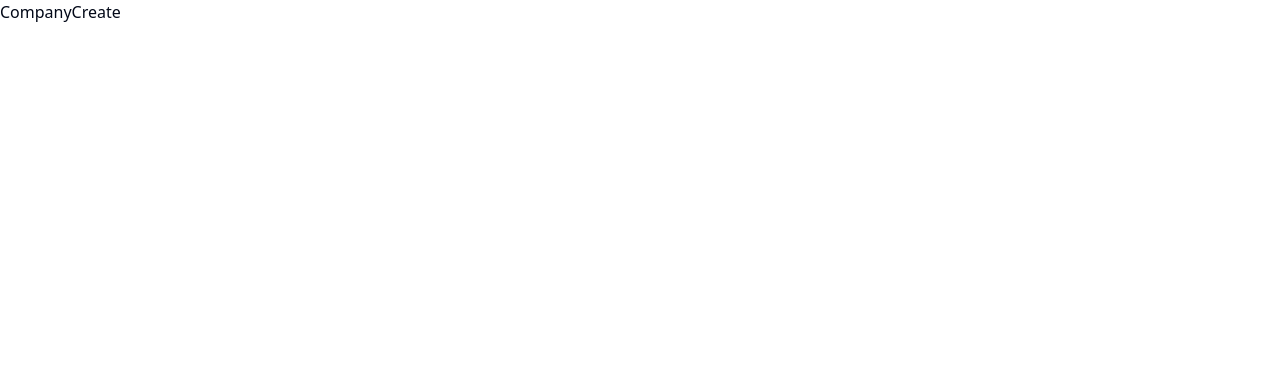
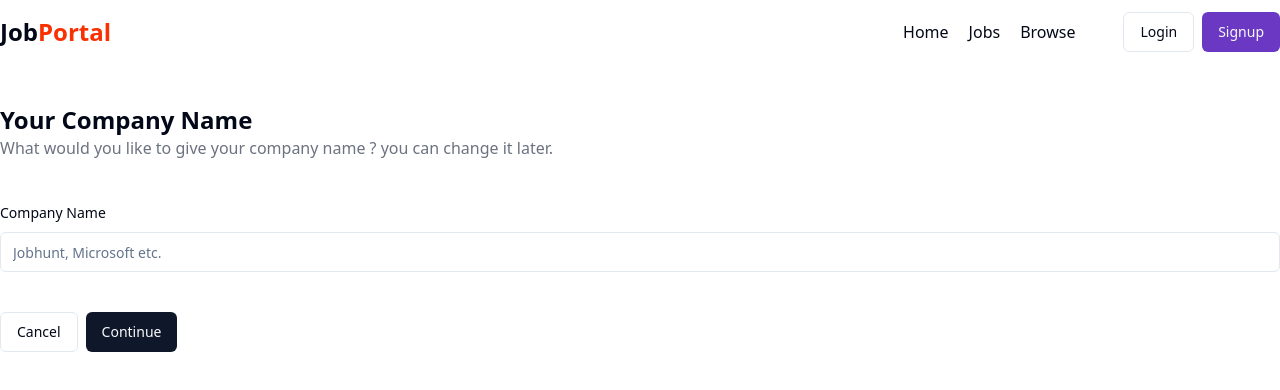
Before and after one commit to SumanSingha05/Job-Hunt, a React (Vite) app in the folder Frontend/: page /admin/companies/create in a window 1280 px wide. Shown: the top 390 px of the page. Built offline with nearby package versions, Linux system fonts and the light colour scheme.

Commit message:
new company create page added

```diff
--- a/Frontend/src/components/admin/CompanyCreate.jsx
+++ b/Frontend/src/components/admin/CompanyCreate.jsx
@@ -1,9 +1,58 @@
-import React from 'react'
+import React, { useState } from 'react'
+import Navbar from '../shared/Navbar'
+import { Label } from '../ui/label'
+import { Input } from '../ui/input'
+import { Button } from '../ui/button'
+import { useNavigate } from 'react-router-dom'
+import axios from 'axios'
+import { COMPANY_API_END_POINT } from '@/utils/constant'
+import { toast } from 'sonner'
 
 const CompanyCreate = () => {
+  const navigate = useNavigate();
+  const [companyName, setCompanyName] = useState();
+  const registerNewCompany = async () => {
+    try {
+        const res = await axios.post(`${COMPANY_API_END_POINT}/register`, {companyName}, {
+          headers: {
+            'Content-Type':'application/json'
+
+          },
+          withCredentials:true
+        });
+        if(res?.data?.success){
+          toast.success(res.data.message);
+          const companyId = res?.data?.company?._id;
+          navigate(`/admin/companies/${companyId}`)
+        }
+    }catch(error) {
+      console.log(error);
+    }
+  }
   return (
-    <div>CompanyCreate</div>
-  )
+  <div>
+    <Navbar />
+    <div className='mex-w-4xl mx-auto'>
+      <div className='my-10'>
+        <h1 className='font-bold text-2xl'>Your Company Name</h1>
+        <p className='text-gray-500'>What would you like to give your company name ? you can change it later.</p>
+
+      </div>
+      <Label>Company Name</Label>
+      <Input
+        type="text"
+        className='my-2'
+        placeholder="Jobhunt, Microsoft etc."
+        onChange={(e) => setCompanyName(e.target.value)}
+        />
+
+      <div className='flex items-center gap-2 my-10' >
+        <Button variant="outline" onClick={() => navigate("/admin/companies")}>Cancel</Button>
+        <Button onClick={registerNewCompany}>Continue</Button>
+      </div>
+    </div>
+  </div>
+)
 }
 
 export default CompanyCreate
--- a/Frontend/src/utils/constant.js
+++ b/Frontend/src/utils/constant.js
@@ -1,3 +1,4 @@
 export const USER_API_END_POINT="http://localhost:8000/api/v1/user";
 export const JOB_API_END_POINT="http://localhost:8000/api/v1/job";
 export const APPLICATION_API_END_POINT="http://localhost:8000/api/v1/application";
+export const COMPANY_API_END_POINT="http://localhost:8000/api/v1/company";
```
